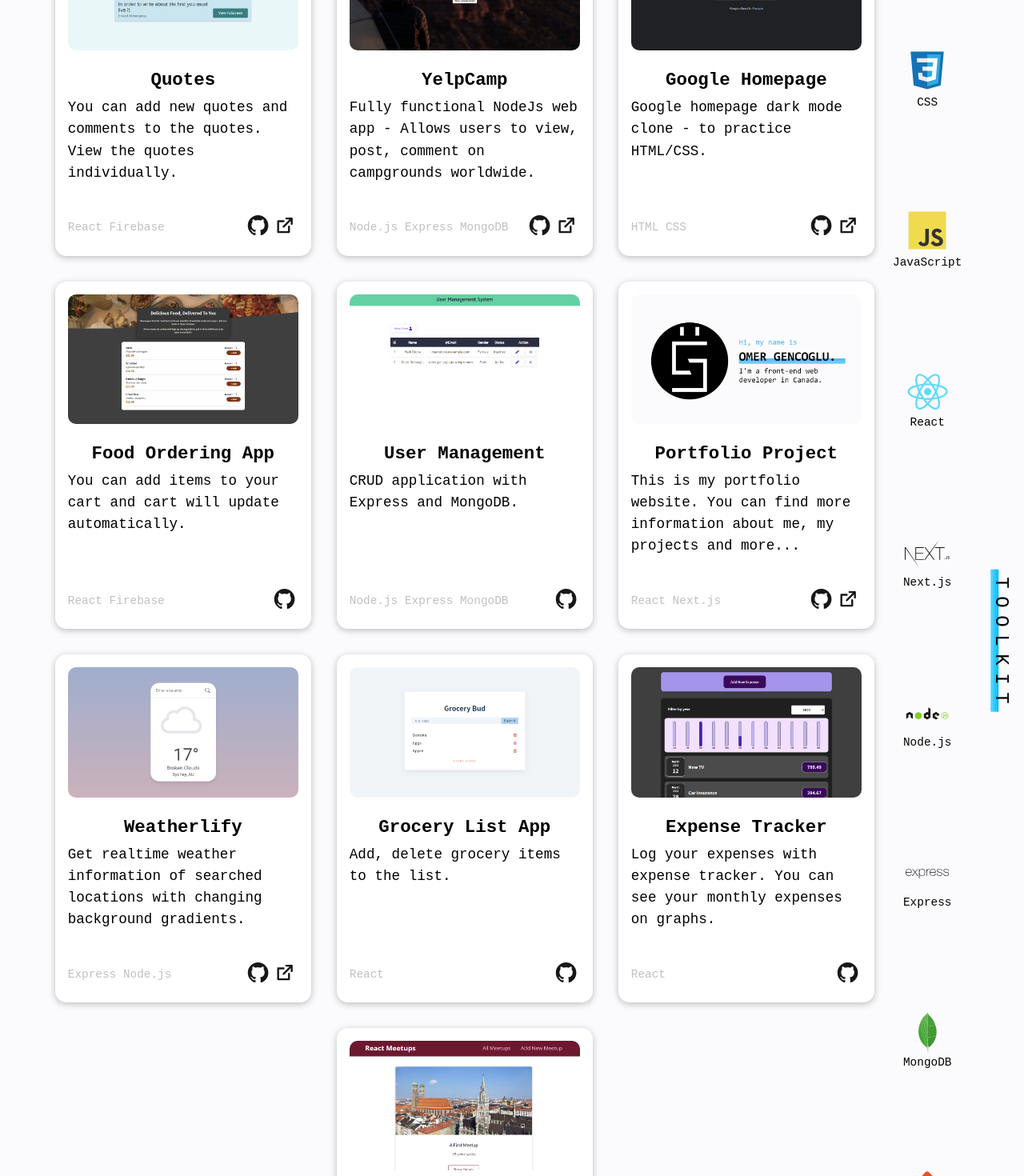
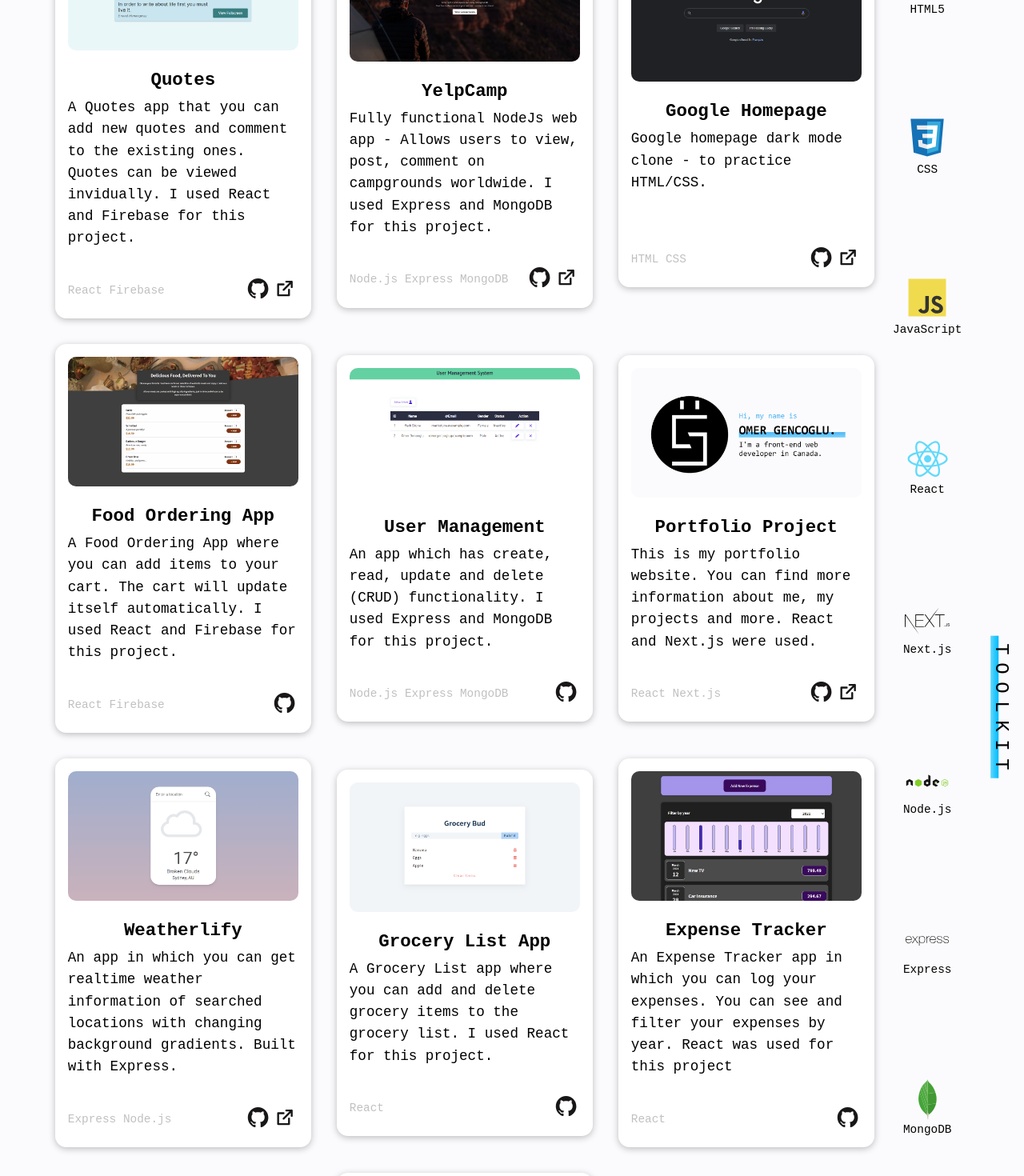
Before and after one commit to omergencoglu/portfolio, a Next.js app: page / in a window 1280 px wide. Shown: the part 1080-2550 px from the top of the page at 80% size. Built offline with nearby package versions, Linux system fonts and the light colour scheme.

Commit message:
Update cards

```diff
--- a/components/Content/NameArea.js
+++ b/components/Content/NameArea.js
@@ -12,6 +12,7 @@ function NameArea() {
           width={100}
           height={100}
           layout="responsive"
+          priority
         />
       </div>
       <div className={styles.text}>
--- a/components/Content/Projects.js
+++ b/components/Content/Projects.js
@@ -14,8 +14,9 @@ function Projects() {
           previewLink="https://quotes-113c7.web.app/quotes"
           githubLink="https://github.com/omergencoglu/quotes-react-router"
         >
-          You can add new quotes and comments to the quotes. View the quotes
-          individually.
+          A Quotes app that you can add new quotes and comment to the existing
+          ones. Quotes can be viewed invidually. I used React and Firebase for
+          this project.
         </Card>
         <Card
           img="/yelpcamp.png"
@@ -25,7 +26,7 @@ function Projects() {
           githubLink="https://github.com/omergencoglu/yelpcamp"
         >
           Fully functional NodeJs web app - Allows users to view, post, comment
-          on campgrounds worldwide.
+          on campgrounds worldwide. I used Express and MongoDB for this project.
         </Card>
         <Card
           img="/google-dark.png"
@@ -42,7 +43,9 @@ function Projects() {
           title="Food Ordering App"
           githubLink="https://github.com/omergencoglu/food-order-app-react"
         >
-          You can add items to your cart and cart will update automatically.
+          A Food Ordering App where you can add items to your cart. The cart
+          will update itself automatically. I used React and Firebase for this
+          project.
         </Card>
         <Card
           img="/user-management.png"
@@ -50,7 +53,8 @@ function Projects() {
           title="User Management"
           githubLink="https://github.com/omergencoglu/user-management-system-crud"
         >
-          CRUD application with Express and MongoDB.
+          An app which has create, read, update and delete (CRUD) functionality.
+          I used Express and MongoDB for this project.
         </Card>
         <Card
           img="/portfolio.png"
@@ -60,7 +64,7 @@ function Projects() {
           githubLink="https://github.com/omergencoglu/portfolio"
         >
           This is my portfolio website. You can find more information about me,
-          my projects and more...
+          my projects and more. React and Next.js were used.
         </Card>
         <Card
           img="/weather-app.png"
@@ -69,8 +73,8 @@ function Projects() {
           previewLink="https://weatherlify.herokuapp.com/"
           githubLink="https://github.com/omergencoglu/weather-app"
         >
-          Get realtime weather information of searched locations with changing
-          background gradients.
+          An app in which you can get realtime weather information of searched
+          locations with changing background gradients. Built with Express.
         </Card>
         <Card
           img="/grocery-list.png"
@@ -78,7 +82,8 @@ function Projects() {
           title="Grocery List App"
           githubLink="https://github.com/omergencoglu/grocery-list-react"
         >
-          Add, delete grocery items to the list.
+          A Grocery List app where you can add and delete grocery items to the
+          grocery list. I used React for this project.
         </Card>
         <Card
           img="/expense-tracker.png"
@@ -86,8 +91,8 @@ function Projects() {
           title="Expense Tracker"
           githubLink="https://github.com/omergencoglu/expense-tracker"
         >
-          Log your expenses with expense tracker. You can see your monthly
-          expenses on graphs.
+          An Expense Tracker app in which you can log your expenses. You can see
+          and filter your expenses by year. React was used for this project
         </Card>
         <Card
           img="/meetups.png"
@@ -96,8 +101,8 @@ function Projects() {
           previewLink="https://nextjs-meetups-app-seven.vercel.app/"
           githubLink="https://github.com/omergencoglu/nextjs-meetups-app"
         >
-          You can add meetups and show the details on a meetup&apos;s individual
-          detail page.
+          A Meetups app where you can add meetups. You can see the details of
+          meetups on their individual pages. Next.js and MongoDB were used.
         </Card>
       </div>
     </section>
```
